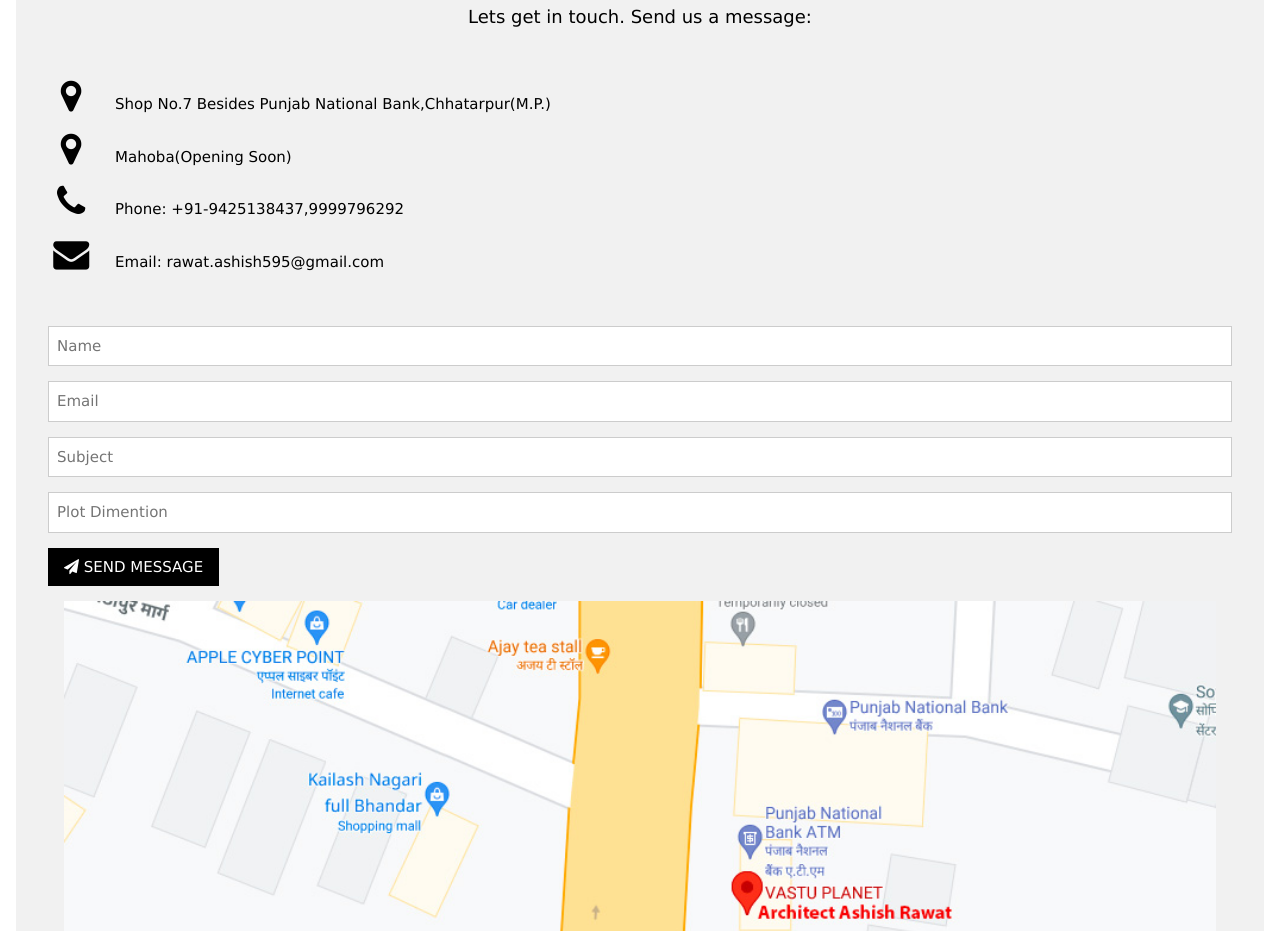
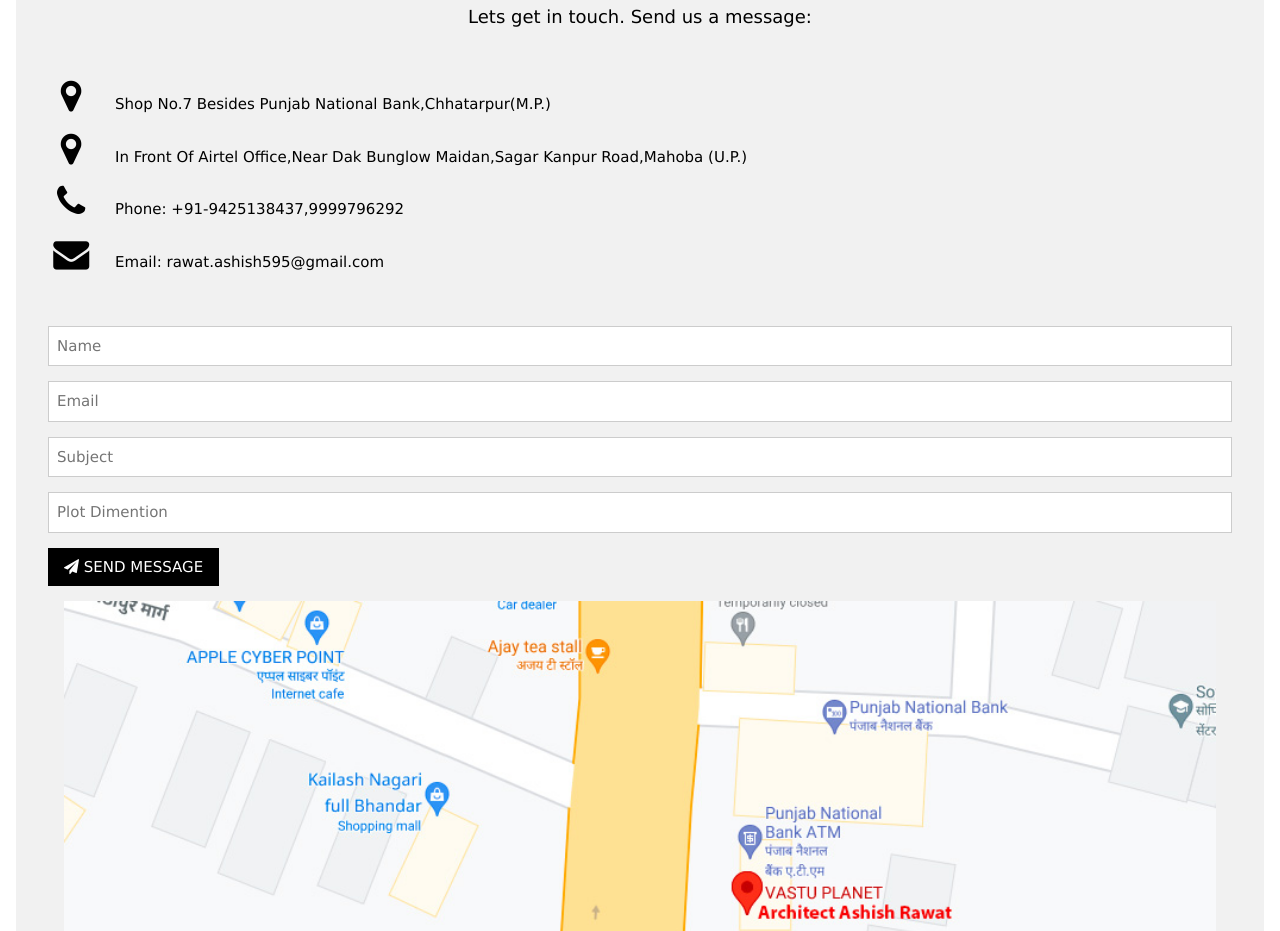
Before and after one commit to tiwaripriyank72/ashish.github.io, a plain HTML site: page index.html in a window 1280 px wide. Shown: the part 2717-3648 px from the top of the page. Drawn offline with nearby package versions, Linux system fonts and the light colour scheme.

Commit message:
Update index.html

```diff
--- a/index.html
+++ b/index.html
@@ -106,7 +106,7 @@
   <p class="w3-center w3-large">Lets get in touch. Send us a message:</p>
   <div style="margin-top:48px">
     <p><i class="fa fa-map-marker fa-fw w3-xxlarge w3-margin-right"></i> Shop No.7 Besides Punjab National Bank,Chhatarpur(M.P.)</p>
-	<p><i class="fa fa-map-marker fa-fw w3-xxlarge w3-margin-right"></i> Mahoba(Opening Soon)</p>
+	<p><i class="fa fa-map-marker fa-fw w3-xxlarge w3-margin-right"></i> In Front Of Airtel Office,Near Dak Bunglow Maidan,Sagar Kanpur Road,Mahoba (U.P.)</p>
     <p><i class="fa fa-phone fa-fw w3-xxlarge w3-margin-right"></i> Phone: +91-9425138437,9999796292</p>
     <p><i class="fa fa-envelope fa-fw w3-xxlarge w3-margin-right"> </i> Email: rawat.ashish595@gmail.com</p>
     <br>
```
